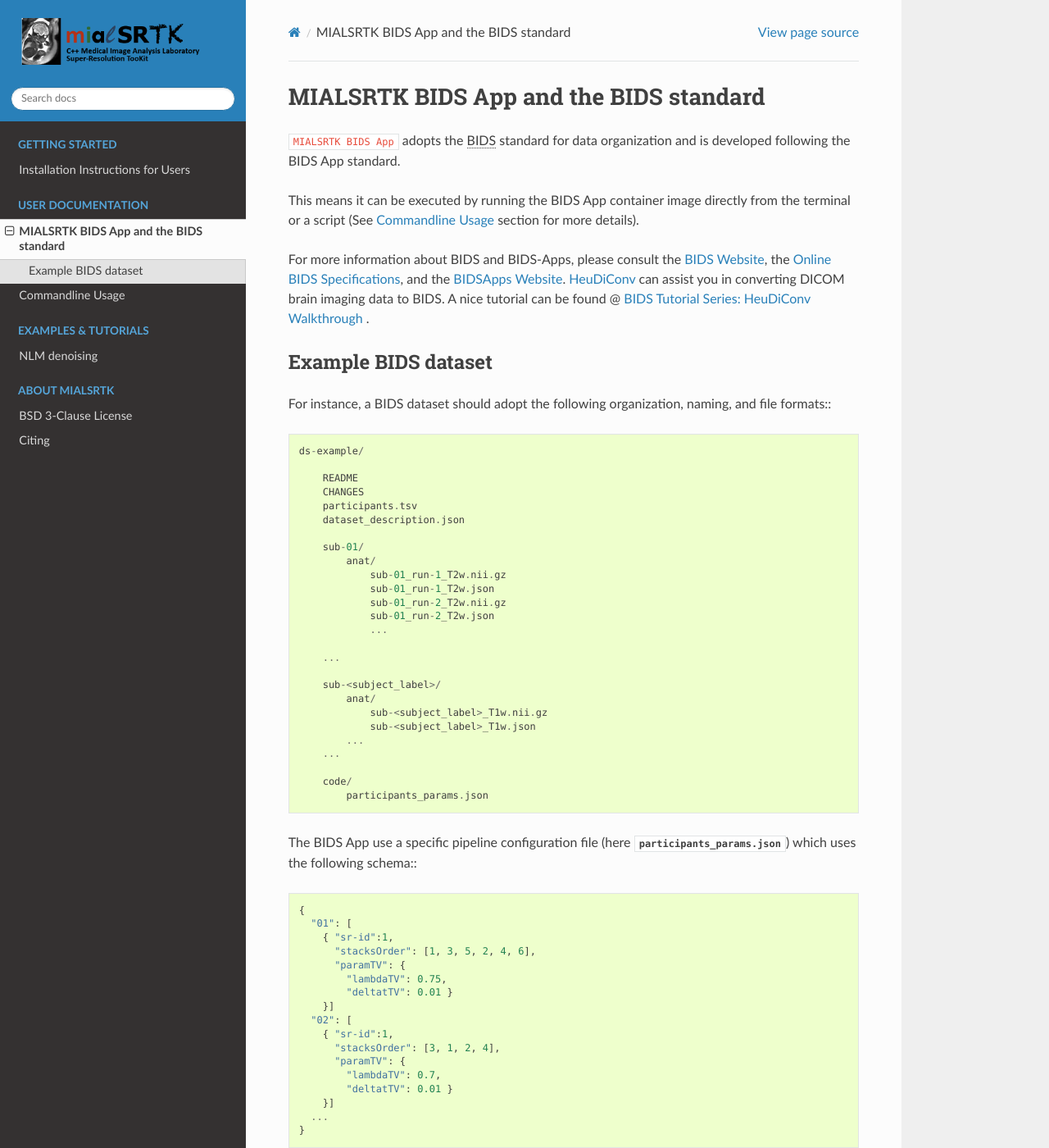
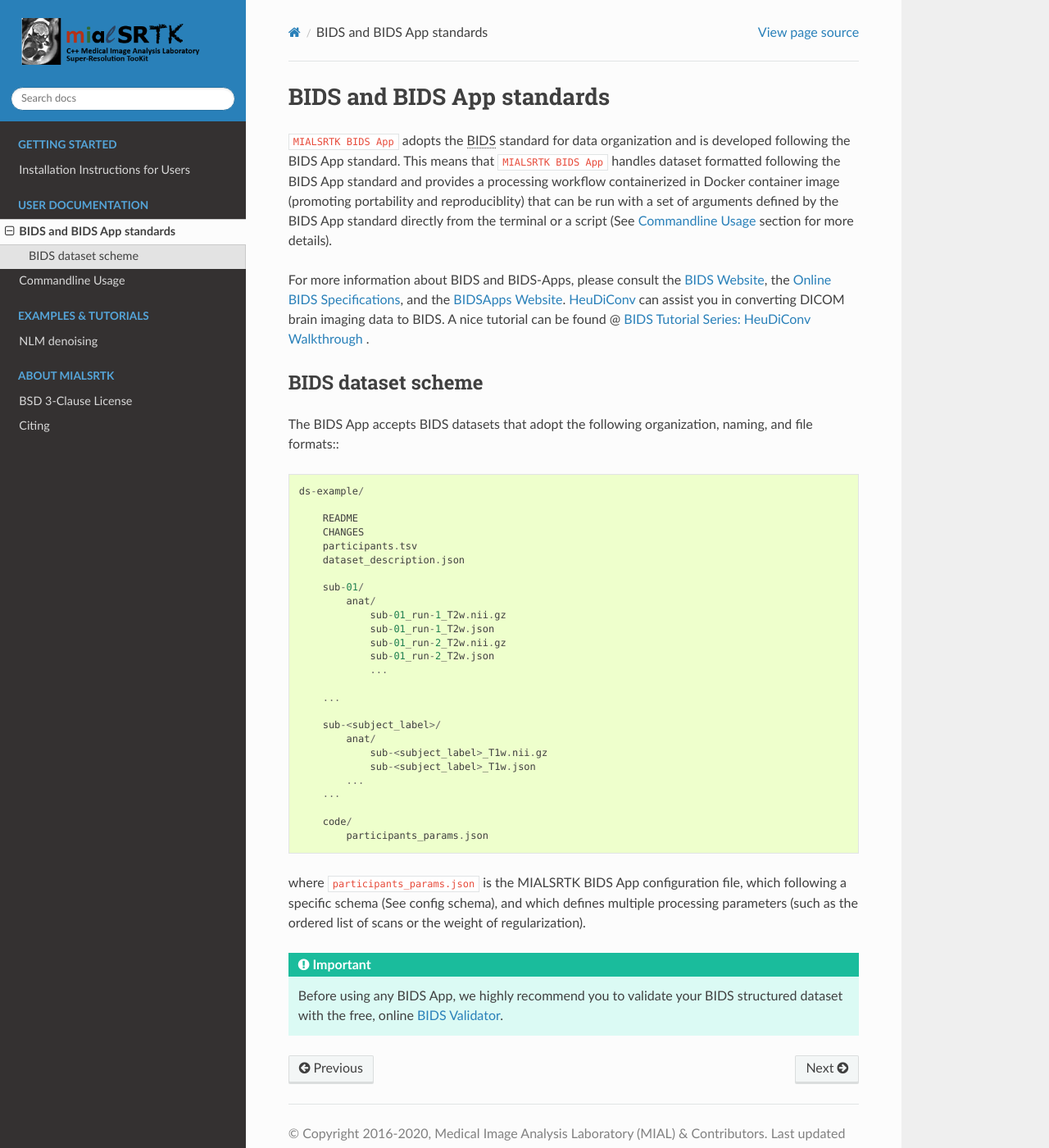
Before and after one commit to Medical-Image-Analysis-Laboratory/mialsuperresolutiontoolkit, a Sphinx documentation site: the page built from documentation/bids.rst, in a window 1280 px wide and 1400 px high. Shown: the whole window at 82% size. Built offline with Sphinx 7.4.7 and the Read the Docs theme 2.0.0, drawn with Linux system fonts in a browser that asks for light colours; the version number could not be read and is left out; some of the changed text lies outside the part shown.

Commit message:
DOC: improve page on BIDS and BIDS App

```diff
--- a/documentation/bids.rst
+++ b/documentation/bids.rst
@@ -2,21 +2,19 @@
 .. _cmpbids:
 
 *******************************************
-MIALSRTK BIDS App and the BIDS standard
+BIDS and BIDS App standards
 *******************************************
 
-``MIALSRTK BIDS App`` adopts the :abbr:`BIDS (Brain Imaging Data Structure)` standard for data organization and is developed following the BIDS App standard.
-
-This means it can be executed by running the BIDS App container image directly from the terminal or a script (See :ref:`cmdusage` section for more details).
+``MIALSRTK BIDS App`` adopts the :abbr:`BIDS (Brain Imaging Data Structure)` standard for data organization and is developed following the BIDS App standard. This means that ``MIALSRTK BIDS App`` handles dataset formatted following the BIDS App standard and provides a processing workflow containerized in Docker container image (promoting portability and reproduciblity) that can be run with a set of arguments defined by the BIDS App standard directly from the terminal or a script (See :ref:`cmdusage` section for more details).
 
 For more information about BIDS and BIDS-Apps, please consult the `BIDS Website <https://bids.neuroimaging.io/>`_, the `Online BIDS Specifications <https://bids-specification.readthedocs.io/en/stable/>`_, and the `BIDSApps Website <https://bids-apps.neuroimaging.io/>`_. `HeuDiConv <https://github.com/nipy/heudiconv>`_ can assist you in converting DICOM brain imaging data to BIDS. A nice tutorial can be found @ `BIDS Tutorial Series: HeuDiConv Walkthrough <http://reproducibility.stanford.edu/bids-tutorial-series-part-2a/>`_ .
 
 .. _bidsexample:
 
-Example BIDS dataset
+BIDS dataset scheme
 =======================
 
-For instance, a BIDS dataset should adopt the following organization, naming, and file formats:::
+The BIDS App accepts BIDS datasets that adopt the following organization, naming, and file formats:::
 
     ds-example/
 
@@ -45,29 +43,7 @@ For instance, a BIDS dataset should adopt the following organization, naming, an
         code/
             participants_params.json
 
-The BIDS App use a specific pipeline configuration file (here `participants_params.json`) which uses the following schema:::
-
-    {
-      "01": [
-        { "sr-id":1,
-          "stacksOrder": [1, 3, 5, 2, 4, 6],
-          "paramTV": {
-            "lambdaTV": 0.75,
-            "deltatTV": 0.01 }
-        }]
-      "02": [
-        { "sr-id":1,
-          "stacksOrder": [3, 1, 2, 4],
-          "paramTV": {
-            "lambdaTV": 0.7,
-            "deltatTV": 0.01 }
-        }]
-      ...
-    }
-
-where:
-* `stacksOrder` define the list and order od scans to be used in the reconstruction
-* `lambdaTV` (regularization) and `deltaTV` (optimization time step) are parameters of the TV super-resolution algorithm
+where ``participants_params.json`` is the MIALSRTK BIDS App configuration file, which following a specific schema (See :ref:`config` schema), and which defines multiple processing parameters (such as the ordered list of scans or the weight of regularization).
 
 .. important::
     Before using any BIDS App, we highly recommend you to validate your BIDS structured dataset with the free, online `BIDS Validator <http://bids-standard.github.io/bids-validator/>`_.
--- a/documentation/usage.rst
+++ b/documentation/usage.rst
@@ -14,6 +14,8 @@ The command to run the ``MIALSRTK BIDS App`` follows the `BIDS-Apps <https://git
 .. argparse::
 		:ref: pymialsrtk.parser.get_parser
 		:prog: mialsuperresolutiontoolkit-bidsapp
+
+.. _config:
 
 The pipeline configuration file adopts a specific schema which is the following:::
 
```
